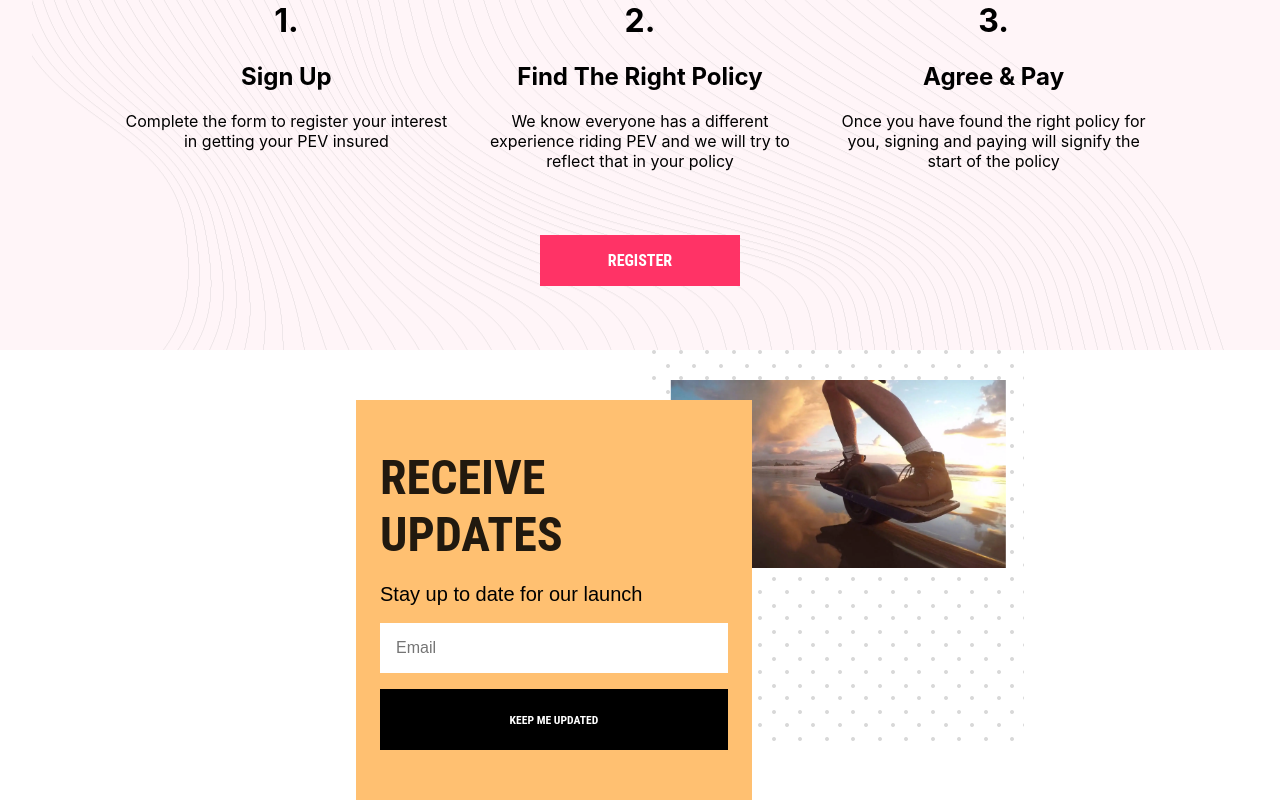
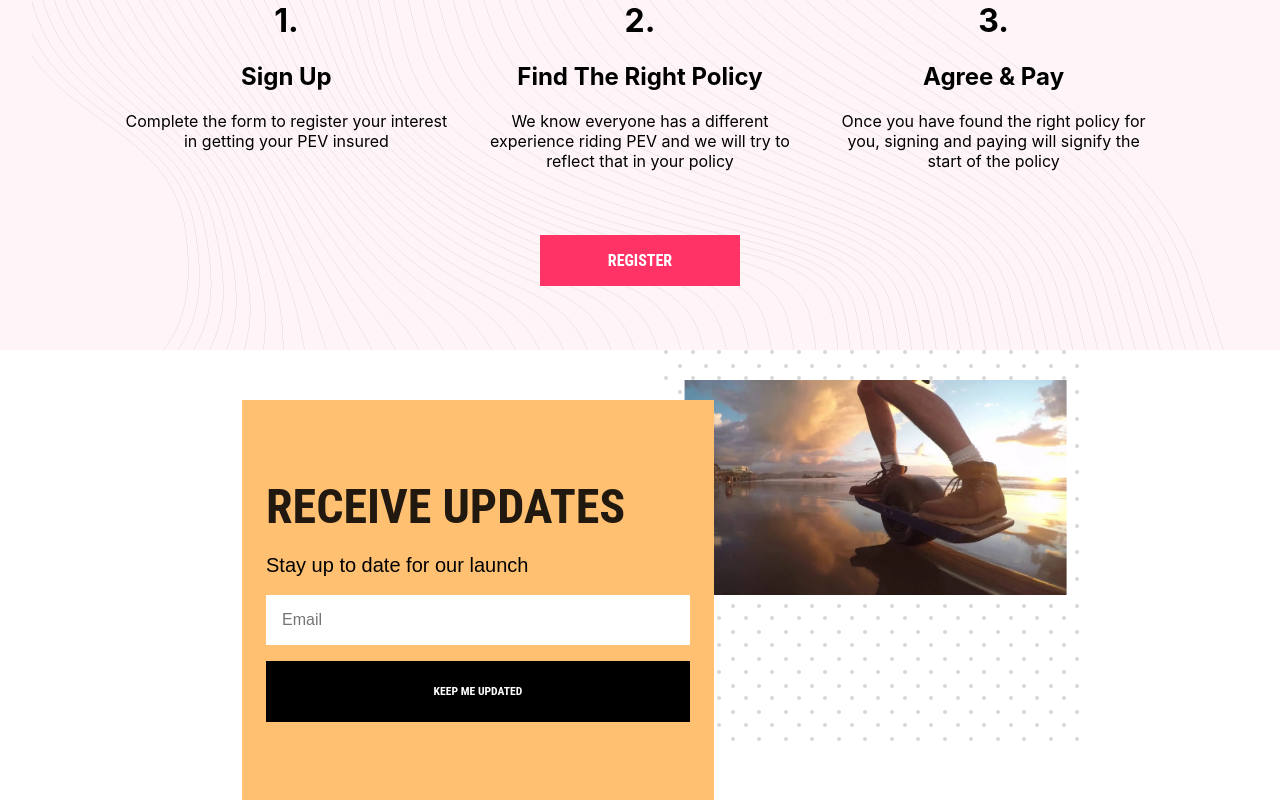
Before and after one commit to maxcramer/imp, a React (Create React App) app: page / in a window 1280 px wide. Shown: the part 1873-2673 px from the top of the page. Built offline with nearby package versions, Linux system fonts and the light colour scheme.

Commit message:
styled out news section

```diff
--- a/src/components/Nav/nav.css
+++ b/src/components/Nav/nav.css
@@ -8,7 +8,7 @@
   min-height: 64px;
   color: white;
   position: sticky;
-  z-index: 0;
+  z-index: 3;
 }
 
 .nav_title {
--- a/src/components/News/news.css
+++ b/src/components/News/news.css
@@ -3,7 +3,7 @@
   flex-direction: row;
   margin: 0 auto;
   /* margin-top: 3rem; */
-  width: 60%;
+  width: 70%;
   height: 25rem;
 }
 
@@ -17,7 +17,8 @@
   z-index: 2;
   position: relative;
   top: 50px;
-  left: 100px;
+  left: 50px;
+  width: 100%;
 }
 
 .signup_title {
@@ -72,7 +73,7 @@
 }
 
 .signup_image_container {
-  width: 50%;
+  width: 100%;
   contain: content;
   z-index: 1;
   right: 30px;
```
